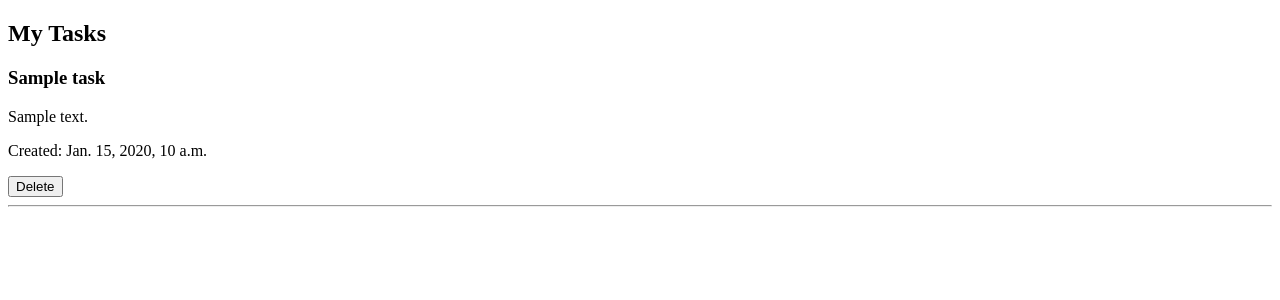
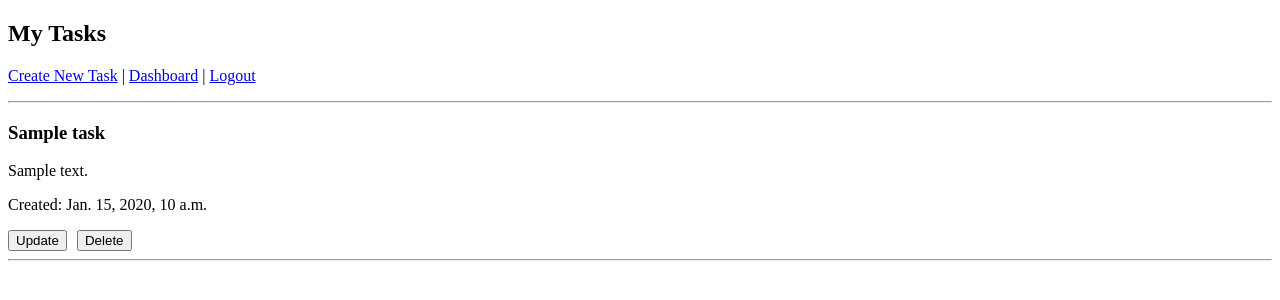
Before and after one commit to spoorty-86/student-task-management-system, a Django app: page /tasks/ in a window 1280 px wide. Shown: the top 300 px of the page. Run offline with Django 5.2, Linux system fonts and the light colour scheme; a user stored in the database is signed in; tables that the repository leaves empty hold one stand-in row (values such as "Sample post").

Commit message:
fix(templates): add Update button next to Delete button in tasks.html

```diff
--- a/tasks/templates/tasks/tasks.html
+++ b/tasks/templates/tasks/tasks.html
@@ -7,6 +7,14 @@
 <body>
 
     <h2>My Tasks</h2>
+
+    <p>
+        <a href="{% url 'create_task' %}">Create New Task</a> |
+        <a href="{% url 'dashboard' %}">Dashboard</a> |
+        <a href="{% url 'student_logout' %}">Logout</a>
+    </p>
+
+    <hr>
 
     {% if tasks %}
 
@@ -18,13 +26,18 @@
                 <p>{{ task.description }}</p>
 
                 <p>
-                    Created:
-                    {{ task.created_at }}
+                    Created: {{ task.created_at }}
                 </p>
+
+                <div style="display: flex; gap: 10px; align-items: center; margin-top: 10px;">
+                    <a href="{% url 'update_task' task.id %}">
+                        <button type="button">Update</button>
+                    </a>
 
                     <form method="POST"
                           action="{% url 'delete_task' task.id %}"
-                      onsubmit="return confirm('Are you sure you want to delete this task?');">
+                          onsubmit="return confirm('Are you sure you want to delete this task?');"
+                          style="display: inline; margin: 0;">
 
                         {% csrf_token %}
 
@@ -34,6 +47,7 @@
 
                     </form>
                 </div>
+            </div>
 
             <hr>
 
@@ -41,7 +55,7 @@
 
     {% else %}
 
-        <p>No tasks available.</p>
+        <p>No tasks available. <a href="{% url 'create_task' %}">Create a task here</a>.</p>
 
     {% endif %}
 
```
Lines whose indentation alone changed are shown as unchanged.
